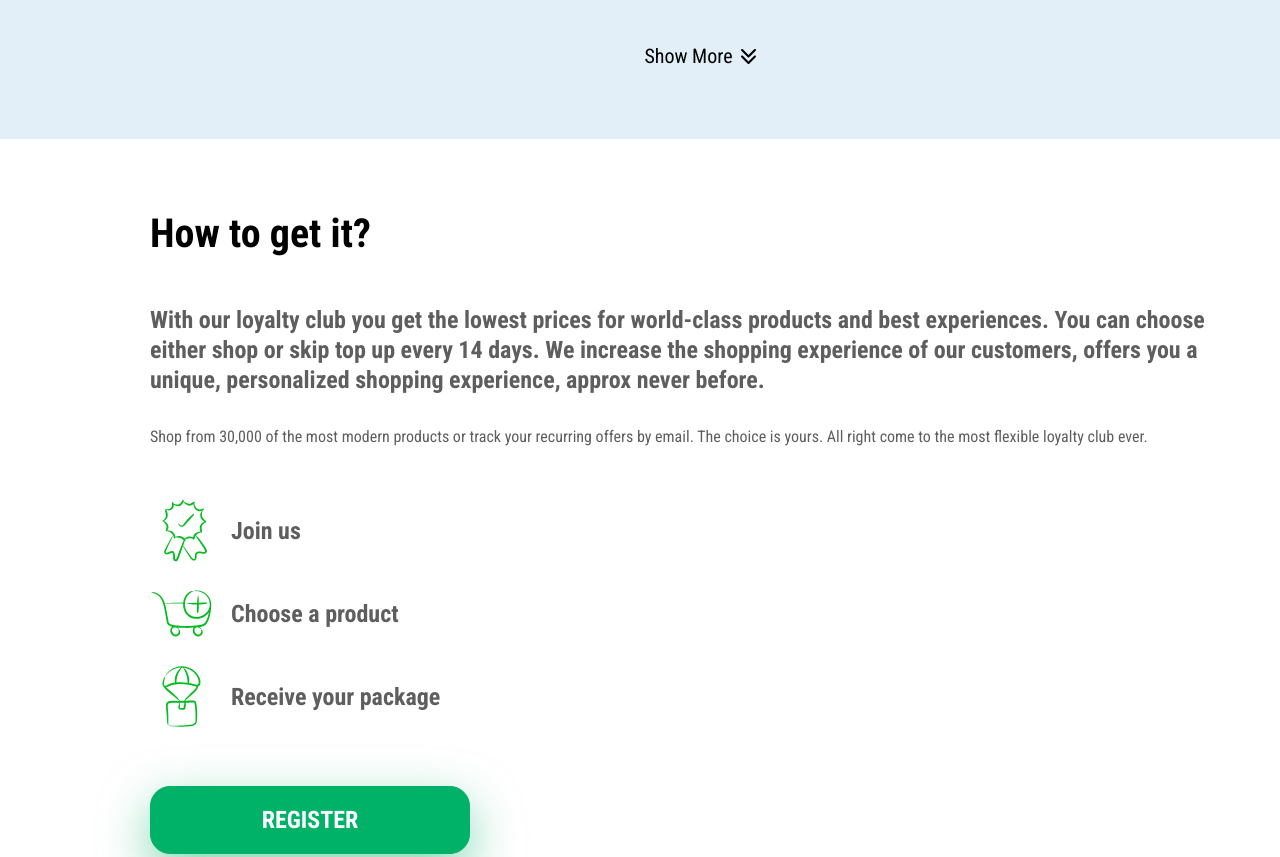
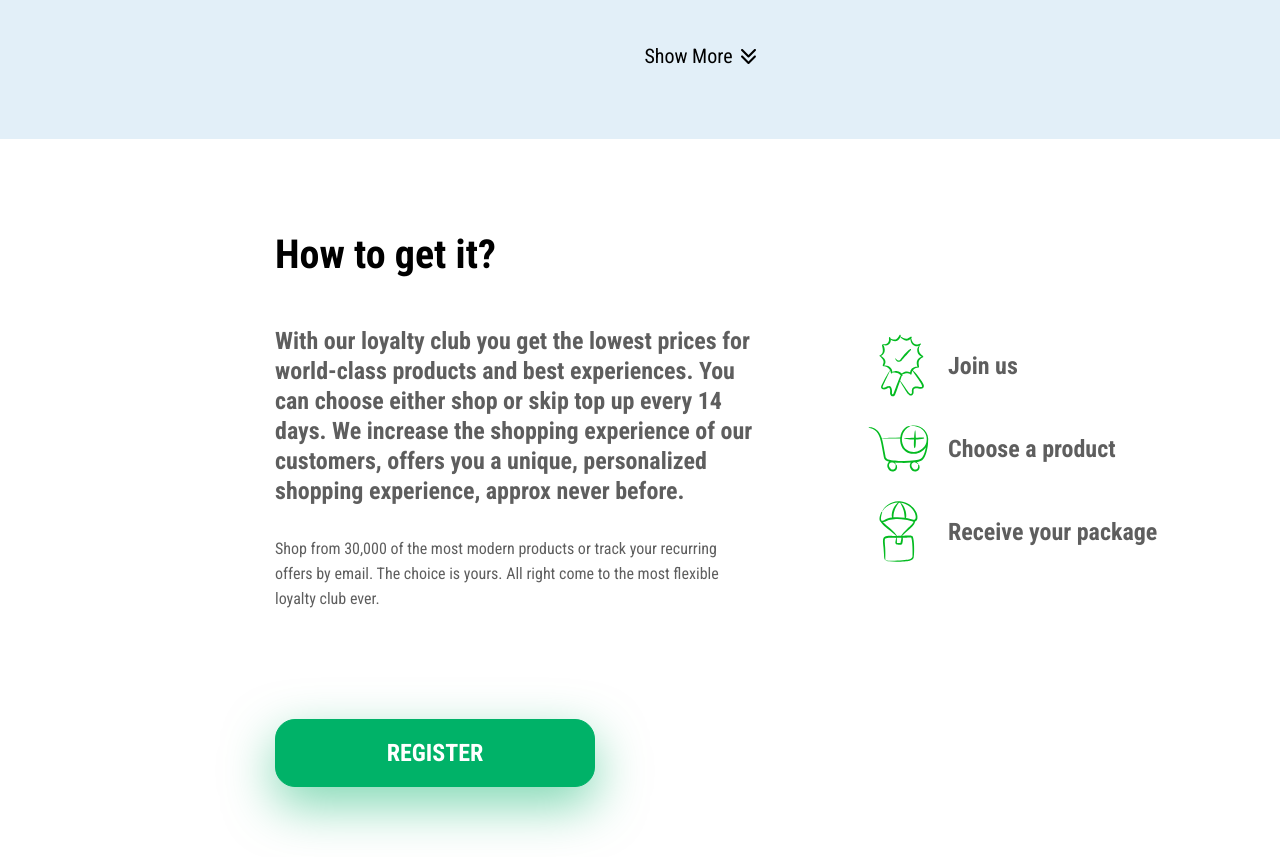
Before and after one commit to Elborn666/TEST, a plain HTML site: page index.html in a window 1280 px wide. Shown: the part 4700-5557 px from the top of the page. Drawn offline with nearby package versions, Linux system fonts and the light colour scheme.

Commit message:
сделал секцию how  на пк версии

```diff
--- a/index.html
+++ b/index.html
@@ -213,13 +213,16 @@
     <section class="how">
       <div class="how__container container">
         <div class="how__body">
+          <div class="how__text-wrapper">
             <h2 class="how__title title">How to get it?</h2>
             <h3 class="how__subtitle subtitle">With our loyalty club you get the lowest prices for world-class products
               and best experiences. You can choose either shop or skip top up every 14 days. We increase the shopping
               experience of our customers, offers you a unique, personalized shopping experience, approx never before.
             </h3>
-          <p class="how__text">Shop from 30,000 of the most modern products or track your recurring offers by email. The
+            <p class="how__text">Shop from 30,000 of the most modern products or track your recurring offers by email.
+              The
               choice is yours. All right come to the most flexible loyalty club ever.</p>
+          </div>
           <ul class="how__list">
             <li class="how__item">
               <svg class="item-join">
@@ -240,8 +243,8 @@
               <p class="how__item-text">Receive your package</p>
             </li>
           </ul>
+        </div>
         <button type="submit" class="how__button">REGISTER</button>
-        </div>
       </div>
     </section>
   </main>
--- a/sass/_how.scss
+++ b/sass/_how.scss
@@ -6,7 +6,7 @@
     margin-bottom: 50px;
 }
 .how__subtitle {
-    margin-bottom: 29px;
+    margin-bottom: 30px;
 }
 .how__text {
     margin-bottom: 50px;
@@ -50,3 +50,24 @@
     color: #ffff;
     cursor: pointer;
 }
+
+@media screen and (min-width:768px) {
+    .how__container {
+        padding-top: 95px;
+        padding-bottom: 122px;
+    }
+    .how__body {
+        display: flex;
+        margin-left: 125px;
+    }
+    .how__text-wrapper {
+        width: 483px;
+        margin-right: 109px;
+    }
+    .how__list {
+        margin-top: 100px;
+    }
+    .how__button {
+        margin-left: 125px;
+    }
+}
```
Also changed, not shown: css/main.css, css/main.min.css, 2 other files. Lines whose indentation alone changed are shown as unchanged.
